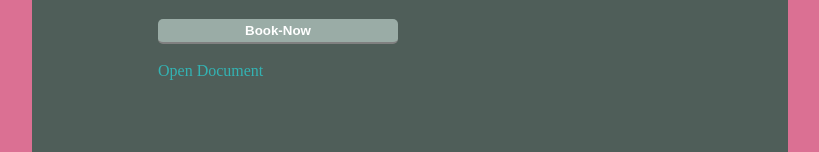
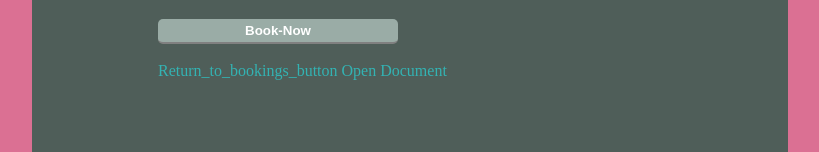
Before and after one commit to Hhhhjuuuuuuuuu888uuuuuuuuuuuuuuuuuuu/Apointment-maker, a plain HTML site: page index.html in a window 1280 px wide. Shown: the part 680-832 px from the top of the page, without its empty margins (230-1049 px from the left). Drawn offline with Linux system fonts and the light colour scheme.

Commit message:
a tag added

```diff
--- a/index.html
+++ b/index.html
@@ -20,6 +20,7 @@
         <input type="submit" class="btn-submit" value="Book-Now"><br><br>
 
 
+        <a href="bookings.html">Return_to_bookings_button</a>
         <a href="13 February 2025.pdf" target="_blank">Open Document</a>
 
 
```
